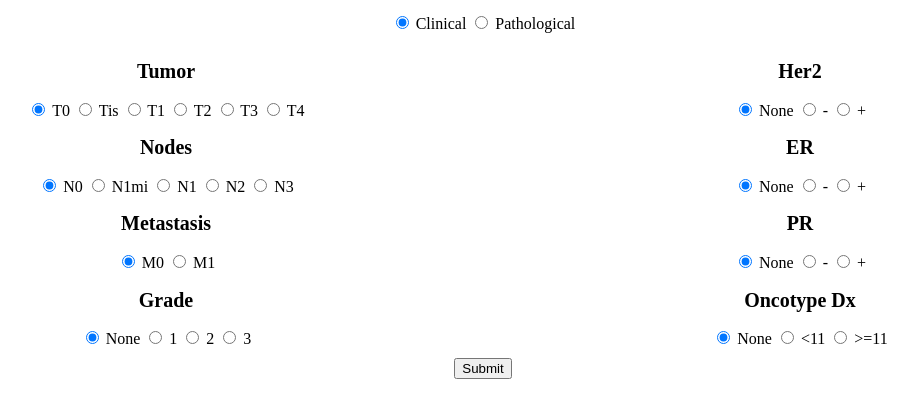
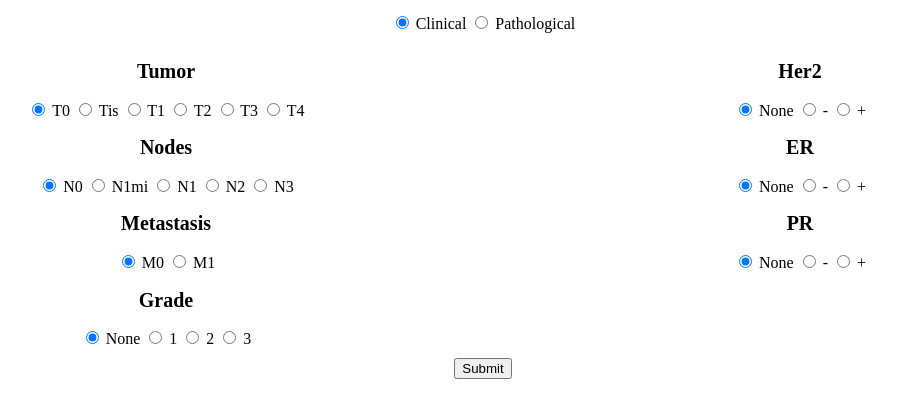
Before and after one commit to jsbirdMD/AJCC8, a plain HTML site: page index.html in a window 1280 px wide. Shown: the part 106-524 px from the top of the page, without its empty margins (157-1073 px from the left). Drawn offline with Linux system fonts and the light colour scheme.

Commit message:
Massive Update
- Added reveal OncDx function to only reveal OncDx options when appropriate.

- Added onclick events to ever radio button to check if OncDx should be revealed

- Added minor comments (which aren't helpful at all) :)

```diff
--- a/index.html
+++ b/index.html
@@ -10,60 +10,62 @@
 
 <div id = "stageid">
   <h2> Staging </h2>
-  <label class="checked"><input type="radio" name="CLorP" value = 'clinical' checked /> Clinical</label>
-  <label><input type="radio" name="CLorP" value = 'pathological'/> Pathological</label>
+  <label class="checked"><input type="radio" name="CLorP" value = 'clinical' onclick = "revealOncDx();" checked /> Clinical</label>
+  <label><input type="radio" name="CLorP" value = 'pathological' onclick = "revealOncDx();" /> Pathological</label>
 </div>
 
 <div class="row">
   <div class="column">
 
       <h2> Tumor </h2>
-      <label class="checked"><input type="radio" name="Tumor" value = 'T0' checked /> T0</label>
-      <label><input type="radio" name="Tumor" value = 'Tis' /> Tis</label>
-      <label><input type="radio" name="Tumor" value = 'T1' /> T1</label>
-      <label><input type="radio" name="Tumor" value = 'T2' /> T2</label>
-      <label><input type="radio" name="Tumor" value = 'T3' /> T3</label>
-      <label><input type="radio" name="Tumor" value = 'T4' /> T4</label>
+      <label class="checked"><input type="radio" name="Tumor" value = 'T0' onclick = "revealOncDx();" checked /> T0</label>
+      <label><input type="radio" name="Tumor" value = 'Tis' onclick = "revealOncDx();" /> Tis</label>
+      <label><input type="radio" name="Tumor" value = 'T1' onclick = "revealOncDx();" /> T1</label>
+      <label><input type="radio" name="Tumor" value = 'T2' onclick = "revealOncDx();" /> T2</label>
+      <label><input type="radio" name="Tumor" value = 'T3' onclick = "revealOncDx();" /> T3</label>
+      <label><input type="radio" name="Tumor" value = 'T4' onclick = "revealOncDx();" /> T4</label>
 
       <h2> Nodes </h2>
-      <label class="checked"><input type="radio" name="Node" value = 'N0' checked /> N0</label>
-      <label><input type="radio" name="Node" value = 'N1mi' /> N1mi</label>
-      <label><input type="radio" name="Node" value = 'N1' /> N1</label>
-      <label><input type="radio" name="Node" value = 'N2' /> N2</label>
-      <label><input type="radio" name="Node" value = 'N3' /> N3</label>
+      <label class="checked"><input type="radio" name="Node" value = 'N0' onclick = "revealOncDx();" checked /> N0</label>
+      <label><input type="radio" name="Node" value = 'N1mi' onclick = "revealOncDx();" /> N1mi</label>
+      <label><input type="radio" name="Node" value = 'N1' onclick = "revealOncDx();" /> N1</label>
+      <label><input type="radio" name="Node" value = 'N2' onclick = "revealOncDx();" /> N2</label>
+      <label><input type="radio" name="Node" value = 'N3' onclick = "revealOncDx();" /> N3</label>
 
       <h2> Metastasis </h2>
-      <label class="checked"><input type="radio" name="Metastasis" value = 'M0' checked /> M0</label>
-      <label><input type="radio" name="Metastasis" value = 'M1' /> M1</label>
+      <label class="checked"><input type="radio" name="Metastasis" value = 'M0' onclick = "revealOncDx();" checked /> M0</label>
+      <label><input type="radio" name="Metastasis" value = 'M1' onclick = "revealOncDx();" /> M1</label>
 
       <h2> Grade </h2>
-      <label class="checked"><input type="radio" name="Grade" value = '0' checked/> None</label>
-      <label><input type="radio" name="Grade" value = '1' /> 1</label>
-      <label><input type="radio" name="Grade" value = '2' /> 2</label>
-      <label><input type="radio" name="Grade" value = '3' /> 3</label>
+      <label class="checked"><input type="radio" name="Grade" value = '0' onclick = "revealOncDx();" checked/> None</label>
+      <label><input type="radio" name="Grade" value = '1' onclick = "revealOncDx();"/> 1</label>
+      <label><input type="radio" name="Grade" value = '2' onclick = "revealOncDx();" /> 2</label>
+      <label><input type="radio" name="Grade" value = '3' onclick = "revealOncDx();" /> 3</label>
   </div>
 
   <div class="column">
 
       <h2> Her2 </h2>
-      <label class="checked"><input type="radio" name="Her2" value = '0' checked/> None</label>
-      <label><input type="radio" name="Her2" value = '-' /> -</label>
-      <label><input type="radio" name="Her2" value = '+' /> +</label>
+      <label class="checked"><input type="radio" name="Her2" value = '0' onclick = "revealOncDx();" checked/> None</label>
+      <label><input type="radio" name="Her2" value = '-' onclick = "revealOncDx();" /> -</label>
+      <label><input type="radio" name="Her2" value = '+' onclick = "revealOncDx();" /> +</label>
 
       <h2> ER </h2>
-      <label class="checked"><input type="radio" name="ER" value = '0' checked/> None</label>
-      <label><input type="radio" name="ER" value = '-' /> -</label>
-      <label><input type="radio" name="ER" value = '+' /> +</label>
+      <label class="checked"><input type="radio" name="ER" value = '0' onclick = "revealOncDx();" checked/> None</label>
+      <label><input type="radio" name="ER" value = '-' onclick = "revealOncDx();" /> -</label>
+      <label><input type="radio" name="ER" value = '+' onclick = "revealOncDx();" /> +</label>
 
       <h2> PR </h2>
-      <label class="checked"><input type="radio" name="PR" value = '0' checked/> None</label>
-      <label><input type="radio" name="PR" value = '-' /> -</label>
-      <label><input type="radio" name="PR" value = '+' /> +</label>
+      <label class="checked"><input type="radio" name="PR" value = '0' onclick = "revealOncDx();" checked/> None</label>
+      <label><input type="radio" name="PR" value = '-' onclick = "revealOncDx();" /> -</label>
+      <label><input type="radio" name="PR" value = '+' onclick = "revealOncDx();" /> +</label>
 
+    <div id="hidden" style="display: none;">
       <h2> Oncotype Dx </h2>
-      <label class="checked"><input type="radio" name="OncDx" value = '0' checked/> None</label>
-      <label><input type="radio" name="OncDx" value = '+' /> <11</label>
-      <label><input type="radio" name="OncDx" value = '-' /> >=11</label>
+      <label class="checked"><input type="radio" id ="oncchecked" name="OncDx" value = '0' onclick = "revealOncDx();" checked/> None</label>
+      <label><input type="radio" name="OncDx" value = '+' onclick = "revealOncDx();" /> <11</label>
+      <label><input type="radio" name="OncDx" value = '-' onclick = "revealOncDx();" /> >=11</label>
+    </div>
   </div>
 </div>
 
--- a/scripts.js
+++ b/scripts.js
@@ -1,3 +1,5 @@
+
+//Updates the staging based off radio labels pressed
 function UpdateStage() {
     var update = ""
     var func = document.querySelector('input[name="CLorP"]:checked').value;
@@ -25,6 +27,29 @@ function UpdateStage() {
     document.getElementById("results").innerHTML = "The " + func + " prognostic stage is "+ update;
 }
 
+function revealOncDx() {
+    document.getElementById("results").innerHTML = ""
+    var oncrev = document.getElementById("hidden");
+    var func = document.querySelector('input[name="CLorP"]:checked').value;
+    var T = document.querySelector('input[name="Tumor"]:checked').value;
+    var N = document.querySelector('input[name="Node"]:checked').value;
+    var M = document.querySelector('input[name="Metastasis"]:checked').value;
+
+    if ((func == 'pathological' && T == 'T1' && N == 'N0' && M == 'M0')
+    ||(func == 'pathological' && T == 'T2' && N == 'N0' && M == 'M0')) {
+
+      if (oncrev.style.display === "none") {
+          oncrev.style.display = "block";
+      }
+    }
+    else {
+      oncrev.style.display = "none";
+      document.getElementById("oncchecked").checked = true;
+    }
+    var Odx = document.querySelector('input[name="OncDx"]:checked').value;
+}
+
+//function for the older staging (before HER2 and ER were added)
 function oldstaging(T, N, M) {
   if ((T == 'Tis' && N == 'N0' && M == 'M0')
   ||(T == 'T0' && N == 'N0' && M == 'M0')) {
@@ -72,6 +97,7 @@ function oldstaging(T, N, M) {
   }
 }
 
+// clinical function for staging
 function clinical(T, N, M, G, H2, ER, PR) {
   if ((T == 'Tis' && N == 'N0' && M == 'M0')
   || (T == 'T0' && N == 'N0' && M == 'M0')) {
@@ -263,6 +289,7 @@ IV
 IV
 */
 
+// pathological function for staging
 function pathological(T, N, M, G, H2, ER, PR, Odx) {
   if ((T == 'Tis' && N == 'N0' && M == 'M0')
   || (T == 'T0' && N == 'N0' && M == 'M0')) {
--- a/style.css
+++ b/style.css
@@ -18,6 +18,7 @@ button {
   margin: auto;
   display: block;
 }
+
 
 #stageid {
   text-align: center;
```
